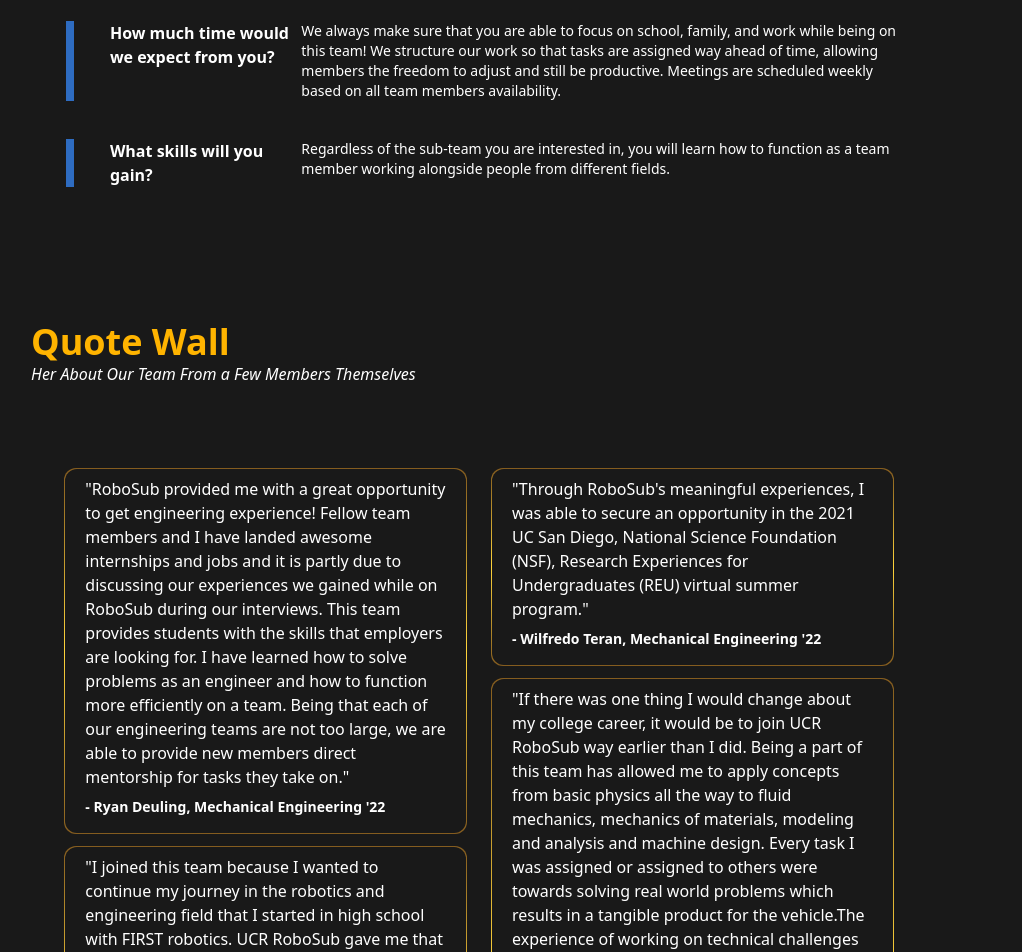
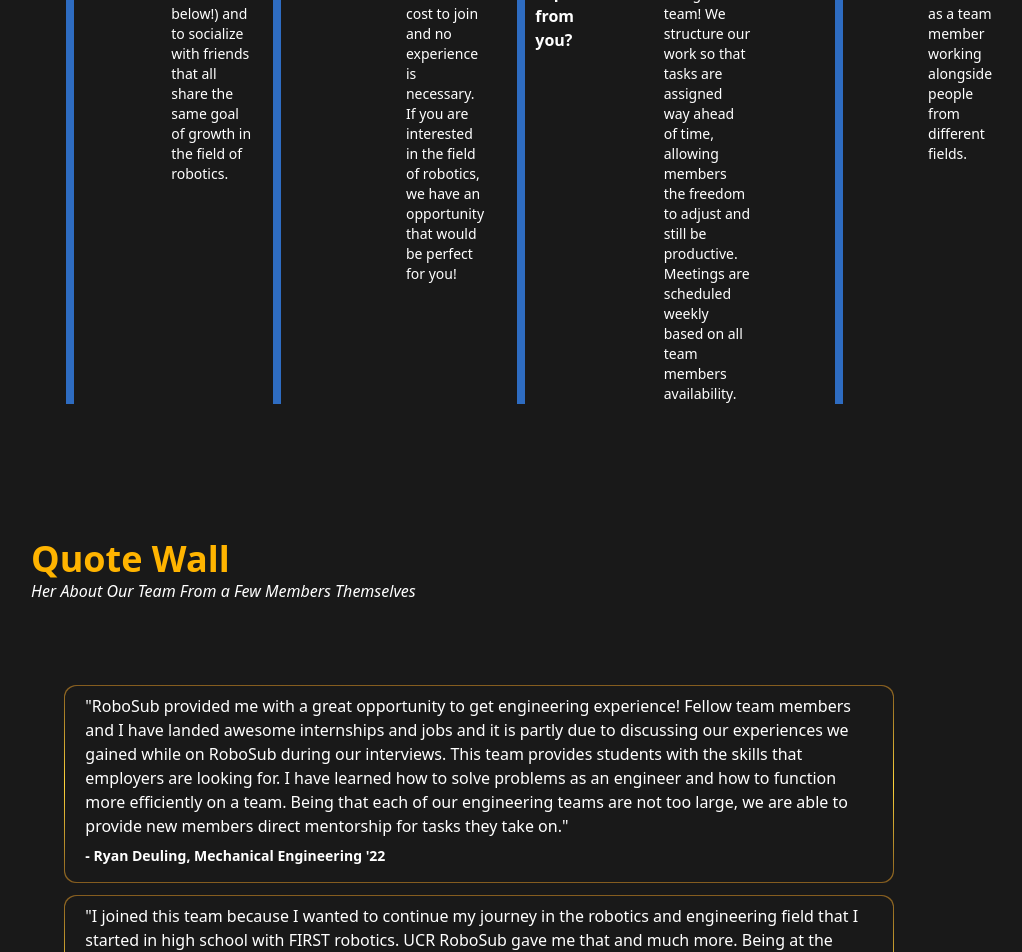
Before and after one commit to acm-ucr/robosub-website, a Next.js app: page /join in a window 1280 px wide. Shown: the part 1140-2092 px from the top of the page, without its empty margins (161-1183 px from the left). Built offline with nearby package versions, Linux system fonts and the light colour scheme.

Commit message:
Questions.jsx and Quotes.jsx mobile responsiveness

```diff
--- a/src/app/page.js
+++ b/src/app/page.js
@@ -6,7 +6,8 @@
 import imagebar from "../public/imageBar.png";
 import InfoBox from "@/components/home/InfoBox";
 import JoinTeams from "@/components/home/JoinTeams";
-
+import Questions from "@/components/join/Questions";
+import Quotes from "@/components/join/Quotes";
 const Home = () => {
   return (
     <div className="mb-[30%] w-full flex flex-col items-center min-h-screen">
@@ -18,6 +19,8 @@
       <Subtitle title="Links" text="Get Involved" />
       <JoinIcons />
       <Support />
+      <Questions />
+      <Quotes />
     </div>
   );
 };
--- a/src/components/join/Questions.jsx
+++ b/src/components/join/Questions.jsx
@@ -2,16 +2,16 @@
 import { questions } from "@/data/questions";
 const Questions = () => {
   return (
-    <div className="mt-3 w-3/4 ">
+    <div className="mt-3 w-3/4 md:flex">
       {questions.map((item, index) => (
         <div key={index} className="flex ml-[7%] justify-between pb-[4%]">
           <div
-            className=" border-l-robosub-blue w-1/4 border-l-8 pl-[4%] font-bold"
+            className=" border-l-robosub-blue w-1/4 md:w-3/4 p-4 border-l-8 pl-[4%] pr-[30%] font-bold"
             key={index}
           >
             {item.question}
           </div>
-          <div className="w-2/3 mr-[7%] text-sm" key={index}>
+          <div className="w-2/3 md:max-w-full mr-[7%] text-sm" key={index}>
             {item.answer}
           </div>
         </div>
--- a/src/components/join/Quotes.jsx
+++ b/src/components/join/Quotes.jsx
@@ -2,7 +2,7 @@
 import Quote from "./Quote";
 const Quotes = () => {
   return (
-    <div className="grid grid-cols-2 mt-[3%] w-2/3">
+    <div className="grid md:flex-col grid-cols-1 mt-[3%] w-2/3 md:max-w-full">
       <div>
         {quotes.map((item, index) => (
           <Quote
```
